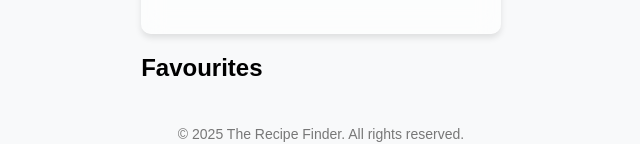
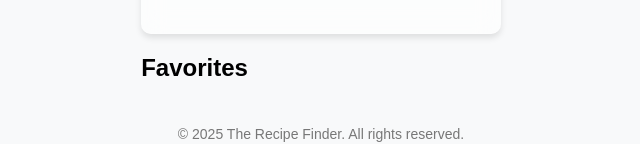
Before and after one commit to HEPTA-111/the-recipe-finder, a React (Vite) app in the folder the-recipe-finder/: page /favorites in a window 1280 px wide. Shown: the part 215-359 px from the top of the page, without its empty margins (319-959 px from the left). Built offline with nearby package versions, Linux system fonts and the light colour scheme.

Commit message:
Case updates

```diff
--- a/the-recipe-finder/src/components/Favorites.tsx
+++ b/the-recipe-finder/src/components/Favorites.tsx
@@ -1,8 +1,7 @@
 export default function Favorites() {
     return (
         <div>
-
-            <h2>Favourites</h2>
+            <h2>Favorites</h2>
         </div>
     );
 }
--- a/the-recipe-finder/src/components/Header.tsx
+++ b/the-recipe-finder/src/components/Header.tsx
@@ -5,7 +5,7 @@ export default function Header() {
             <div className="header-content">
                 <h1>The Recipe Finder</h1>
                 <div className="nav-links">
-                    <Link to ="/Favorites">Favourites</Link>
+                    <Link to ="/favorites">Favourites</Link>
                 </div>
                 <div className="search-bar">
                     <input type="text" className="search-input" placeholder="Search for recipes..." />
```
